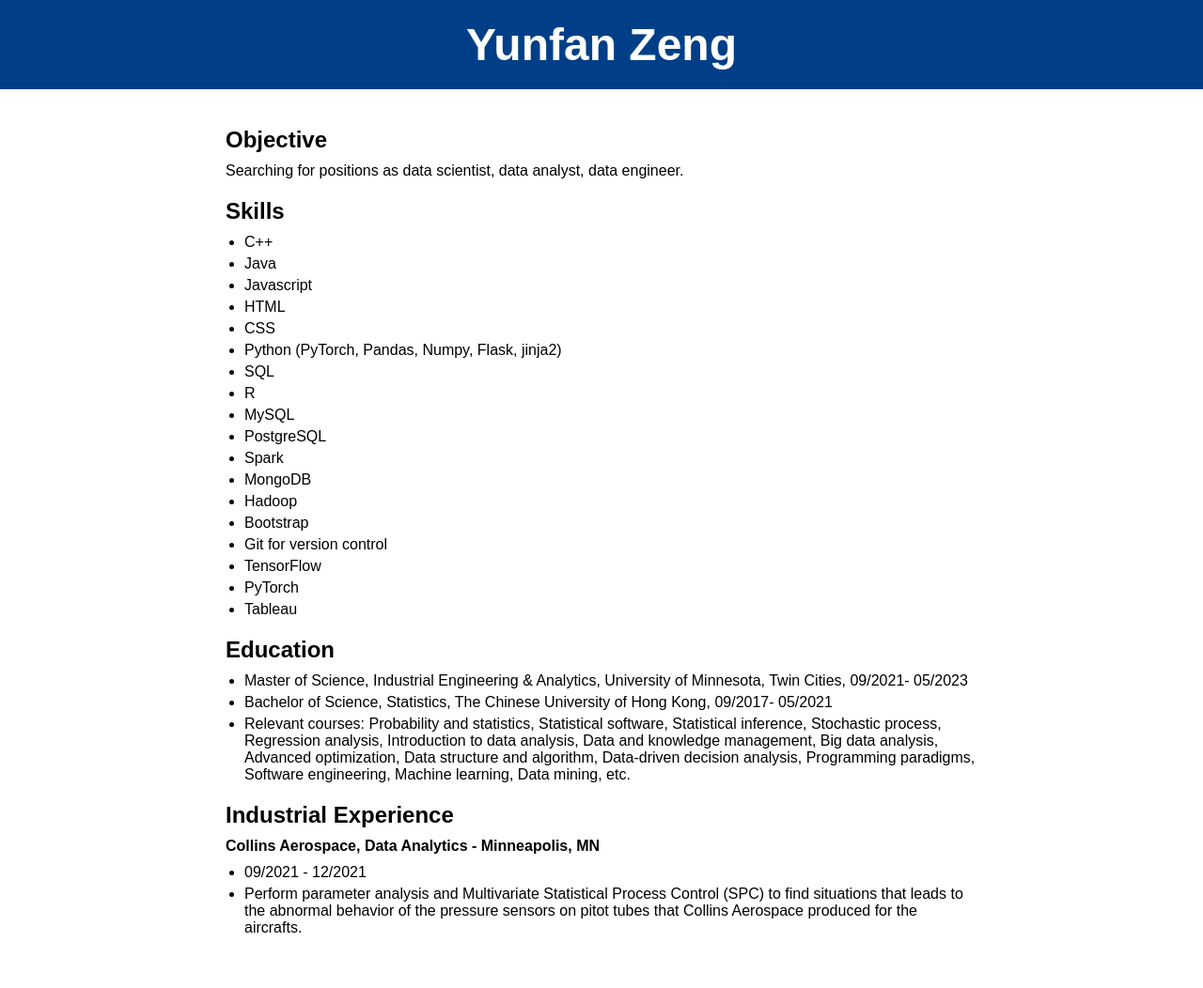
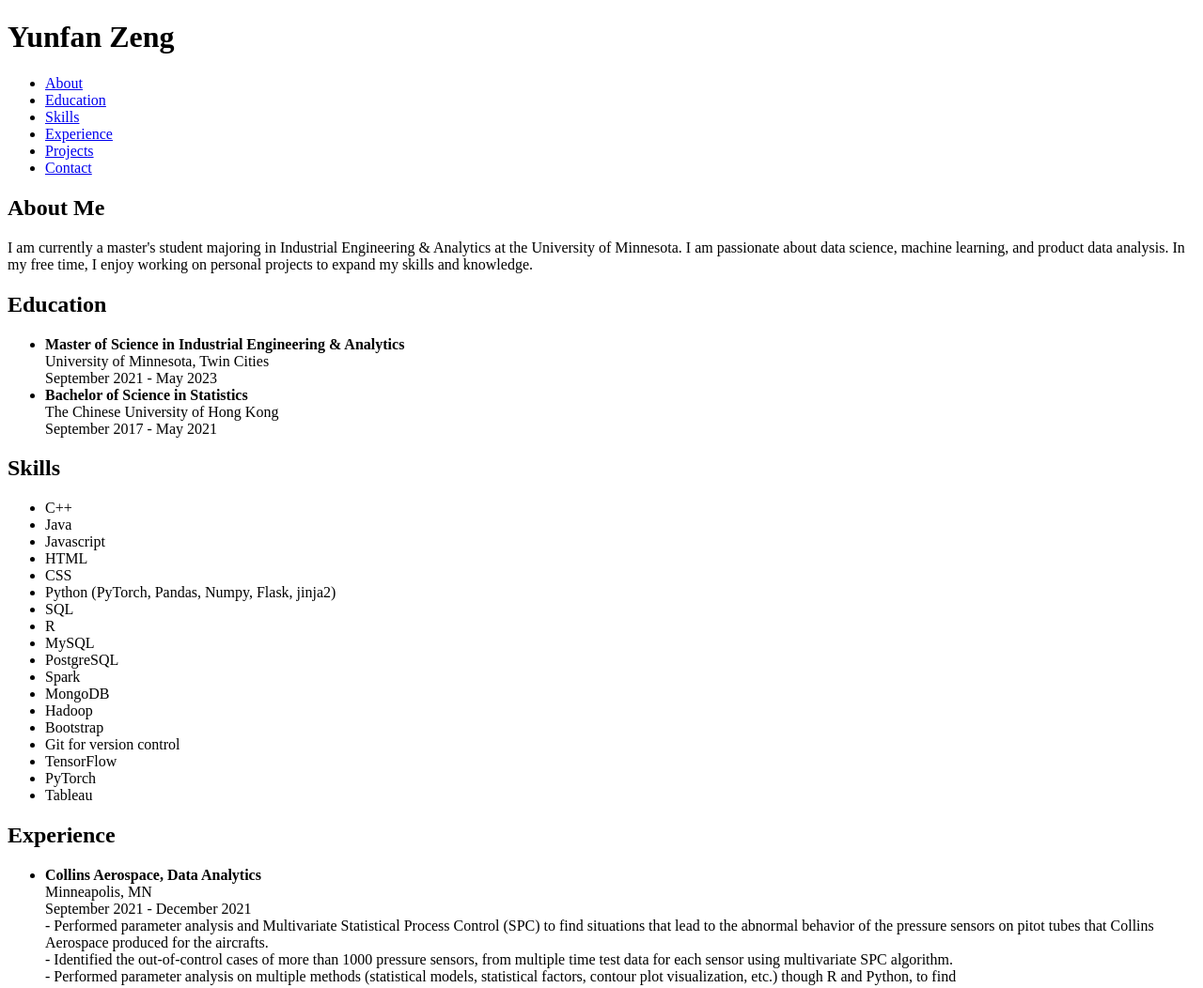
Before and after one commit to yunfan00194/yunfanzeng.github.io, a plain HTML site: page index.html in a window 1280 px wide. Shown: the whole page at 94% size. Before the commit the page ends 1027 px from the top, so only its background shows below. Drawn offline with Linux system fonts and the light colour scheme.

Commit message:
Update index.html

```diff
--- a/index.html
+++ b/index.html
@@ -1,62 +1,40 @@
 <!DOCTYPE html>
-<html>
+<html lang="en">
 <head>
-	<title>Yunfan Zeng - Data Scientist, Data Analyst, Data Engineer</title>
+	<meta charset="UTF-8">
+	<meta name="viewport" content="width=device-width, initial-scale=1.0">
+	<title>Yunfan Zeng - Industrial Engineering Student at University of Minnesota</title>
 	<style>
-		body {
-			font-family: Arial, sans-serif;
-			margin: 0;
-			padding: 0;
-		}
-
-		header {
-			background-color: #003F87;
-			color: #FFFFFF;
-			padding: 20px;
-			text-align: center;
-		}
-
-		h1 {
-			margin: 0;
-			font-size: 3em;
-			font-weight: bold;
-		}
-
-		.container {
-			max-width: 800px;
-			margin: 0 auto;
-			padding: 20px;
-		}
-
-		h2 {
-			font-size: 1.5em;
-			margin-top: 20px;
-			margin-bottom: 10px;
-		}
-
-		p {
-			margin-top: 0;
-			margin-bottom: 10px;
-		}
-
-		ul {
-			margin-top: 0;
-			margin-bottom: 10px;
-			padding-left: 20px;
-		}
-
-		li {
-			margin-bottom: 5px;
-		}
+		/* Add any CSS styles you want here */
 	</style>
 </head>
 <body>
 	<header>
 		<h1>Yunfan Zeng</h1>
+		<nav>
+			<ul>
+				<li><a href="#about">About</a></li>
+				<li><a href="#education">Education</a></li>
+				<li><a href="#skills">Skills</a></li>
+				<li><a href="#experience">Experience</a></li>
+				<li><a href="#projects">Projects</a></li>
+				<li><a href="#contact">Contact</a></li>
+			</ul>
+		</nav>
 	</header>
-	<div class="container">
-		<h2>Objective</h2>
-		<p>Searching for positions as data scientist, data analyst, data engineer.</p>
+	<main>
+		<section id="about">
+			<h2>About Me</h2>
+			<p>I am currently a master's student majoring in Industrial Engineering & Analytics at the University of Minnesota. I am passionate about data science, machine learning, and product data analysis. In my free time, I enjoy working on personal projects to expand my skills and knowledge.</p>
+		</section>
+		<section id="education">
+			<h2>Education</h2>
+			<ul>
+				<li><strong>Master of Science in Industrial Engineering & Analytics</strong><br>University of Minnesota, Twin Cities<br>September 2021 - May 2023</li>
+				<li><strong>Bachelor of Science in Statistics</strong><br>The Chinese University of Hong Kong<br>September 2017 - May 2021</li>
+			</ul>
+		</section>
+		<section id="skills">
 			<h2>Skills</h2>
 			<ul>
 				<li>C++</li>
@@ -78,15 +56,8 @@
 				<li>PyTorch</li>
 				<li>Tableau</li>
 			</ul>
-		<h2>Education</h2>
+		</section>
+		<section id="experience">
+			<h2>Experience</h2>
 			<ul>
-			<li>Master of Science, Industrial Engineering & Analytics, University of Minnesota, Twin Cities, 09/2021- 05/2023</li>
-			<li>Bachelor of Science, Statistics, The Chinese University of Hong Kong, 09/2017- 05/2021</li>
-			<li>Relevant courses: Probability and statistics, Statistical software, Statistical inference, Stochastic process, Regression analysis, Introduction to data analysis, Data and knowledge management, Big data analysis, Advanced optimization, Data structure and algorithm, Data-driven decision analysis, Programming paradigms, Software engineering, Machine learning, Data mining, etc.</li>
-		</ul>
-		<h2>Industrial Experience</h2>
-		<p><strong>Collins Aerospace, Data Analytics - Minneapolis, MN</strong></p>
-		<ul>
-			<li>09/2021 - 12/2021</li>
-			<li>Perform parameter analysis and Multivariate Statistical Process Control (SPC) to find situations that leads to the abnormal behavior of the pressure sensors on pitot tubes that Collins Aerospace produced for the aircrafts.</li>
-			<li
+				<li><strong>Collins Aerospace, Data Analytics</strong><br>Minneapolis, MN<br>September 2021 - December 2021<br>- Performed parameter analysis and Multivariate Statistical Process Control (SPC) to find situations that lead to the abnormal behavior of the pressure sensors on pitot tubes that Collins Aerospace produced for the aircrafts.<br>- Identified the out-of-control cases of more than 1000 pressure sensors, from multiple time test data for each sensor using multivariate SPC algorithm.<br>- Performed parameter analysis on multiple methods (statistical models, statistical factors, contour plot visualization, etc.) though R and Python, to find
```
Lines whose indentation alone changed are shown as unchanged.
